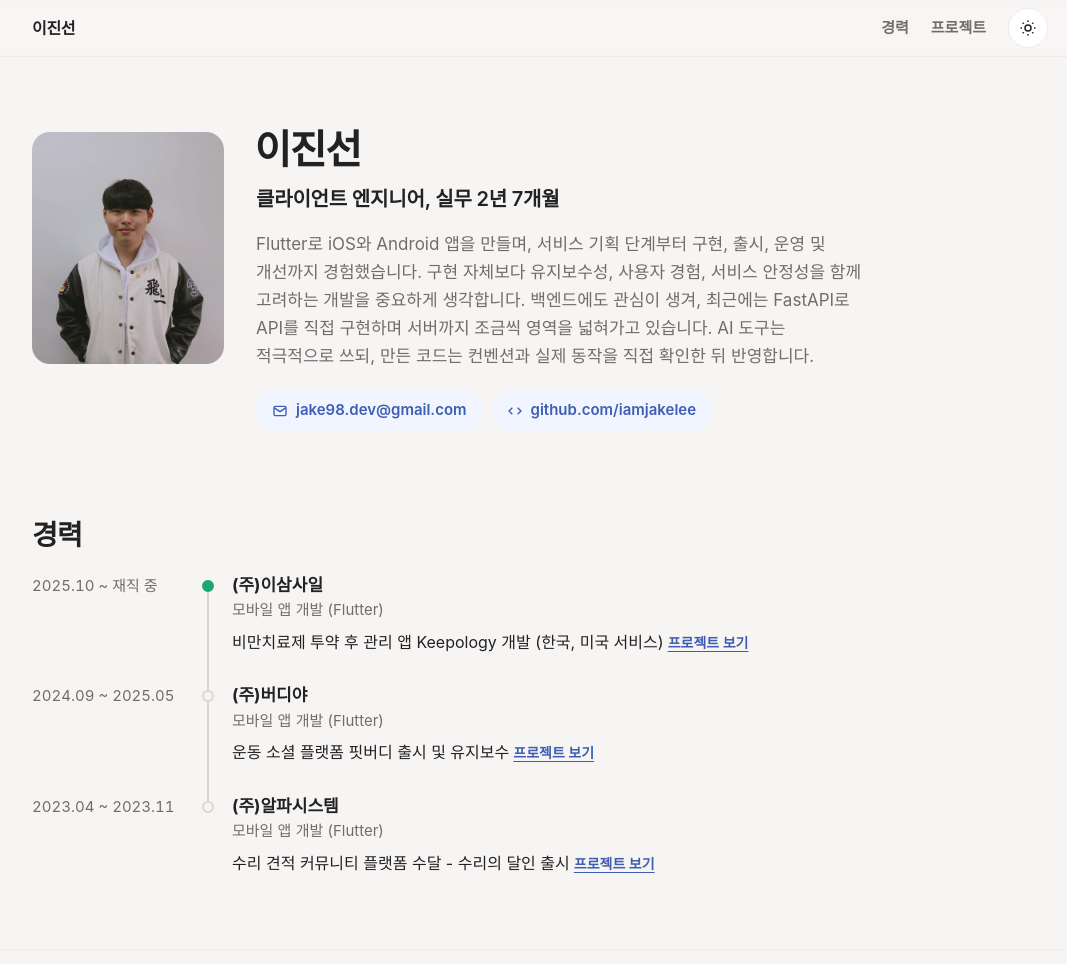
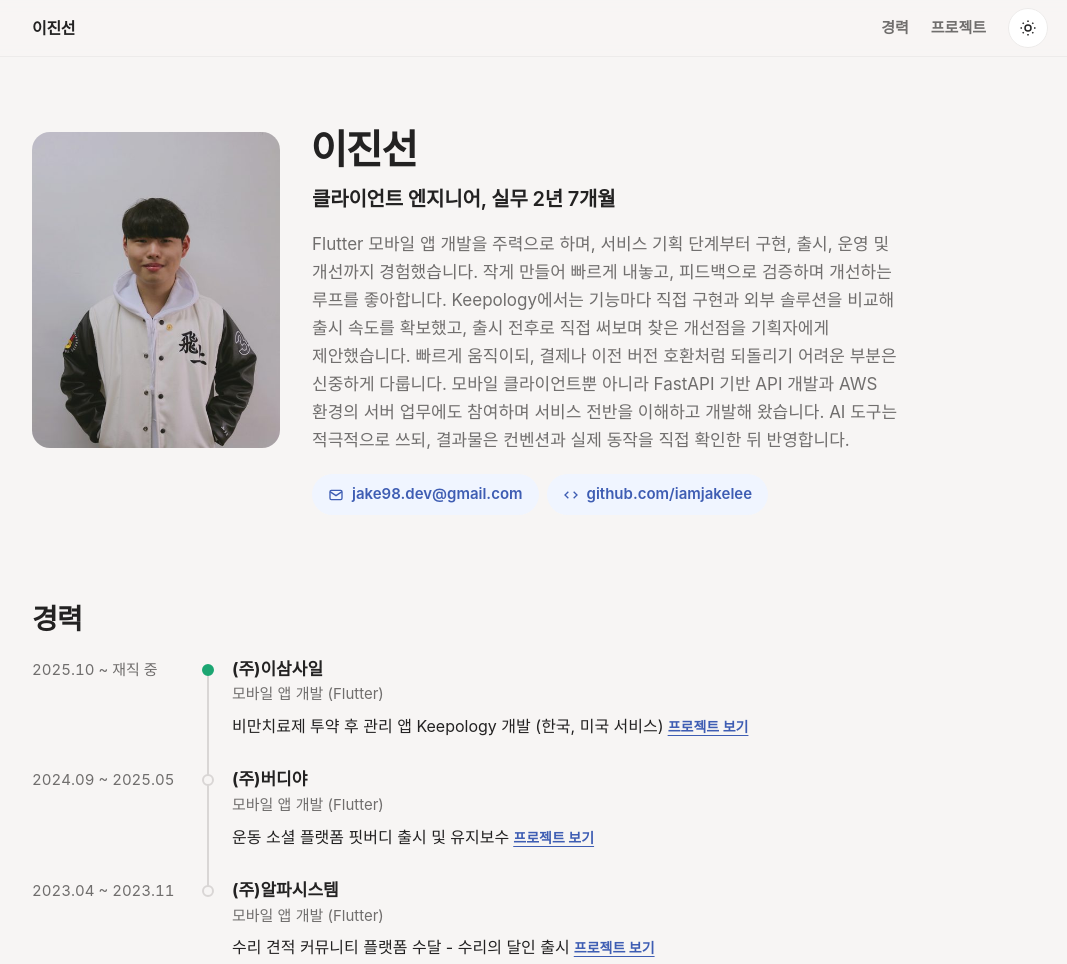
Before and after one commit to iamjakelee/iamjakelee.github.io, a plain HTML site: page index.html in a window 1280 px wide. Shown: the top 964 px of the page, without its empty margins (100-1167 px from the left). Drawn offline with Linux system fonts and the light colour scheme; a web font is replaced by a local one.

Commit message:
Match hero intro to resume summary
Co-Authored-By: Claude Opus 5.5 <noreply@anthropic.com>
Claude-Session: https://claude.ai/code/session_016GEzcz3uSqaj4weMDULFM6

```diff
--- a/index.html
+++ b/index.html
@@ -113,8 +113,8 @@
   /* 첫 화면 */
   .hero { padding: clamp(40px, 6vw, 72px) 0 clamp(40px, 5vw, 64px); }
   /* 사진 높이는 이름부터 소개 글 끝까지 맞추고, 연락처 줄은 사진 아래 행으로 뺌.
-     contain: size로 사진 자체 크기가 행 높이를 키우지 않게 함. 폭 192px은 데스크톱에서 약 4:5가 되는 값 */
-  .who { display: grid; grid-template-columns: 192px minmax(0, 1fr); gap: 20px 32px; max-width: 924px; }
+     contain: size로 사진 자체 크기가 행 높이를 키우지 않게 함. 폭 248px은 소개 글 8줄일 때 원본 비율(약 1:1.23)이 되는 값 */
+  .who { display: grid; grid-template-columns: 248px minmax(0, 1fr); gap: 20px 32px; max-width: 924px; }
   /* 줄 간격 여백을 빼고 이름 글자 위쪽, 소개 글 마지막 줄 글자 아래쪽에 맞춤 */
   .photo { grid-row: 1; contain: size; margin: 3px 0 6px; }
   .hero-photo { width: 100%; height: 100%; object-fit: cover; border-radius: 18px; background: var(--line); }
@@ -291,7 +291,7 @@
       <div class="intro">
         <h1>이진선</h1>
         <p class="role">클라이언트 엔지니어, 실무 2년 7개월</p>
-        <p class="lead">Flutter로 iOS와 Android 앱을 만들며, 서비스 기획 단계부터 구현, 출시, 운영 및 개선까지 경험했습니다. 구현 자체보다 유지보수성, 사용자 경험, 서비스 안정성을 함께 고려하는 개발을 중요하게 생각합니다. 백엔드에도 관심이 생겨, 최근에는 FastAPI로 API를 직접 구현하며 서버까지 조금씩 영역을 넓혀가고 있습니다. AI 도구는 적극적으로 쓰되, 만든 코드는 컨벤션과 실제 동작을 직접 확인한 뒤 반영합니다.</p>
+        <p class="lead">Flutter 모바일 앱 개발을 주력으로 하며, 서비스 기획 단계부터 구현, 출시, 운영 및 개선까지 경험했습니다. 작게 만들어 빠르게 내놓고, 피드백으로 검증하며 개선하는 루프를 좋아합니다. Keepology에서는 기능마다 직접 구현과 외부 솔루션을 비교해 출시 속도를 확보했고, 출시 전후로 직접 써보며 찾은 개선점을 기획자에게 제안했습니다. 빠르게 움직이되, 결제나 이전 버전 호환처럼 되돌리기 어려운 부분은 신중하게 다룹니다. 모바일 클라이언트뿐 아니라 FastAPI 기반 API 개발과 AWS 환경의 서버 업무에도 참여하며 서비스 전반을 이해하고 개발해 왔습니다. AI 도구는 적극적으로 쓰되, 결과물은 컨벤션과 실제 동작을 직접 확인한 뒤 반영합니다.</p>
       </div>
       <ul class="contact">
         <li><a href="mailto:jake98.dev@gmail.com"><svg viewBox="0 0 24 24" fill="none" stroke="currentColor" stroke-width="2" aria-hidden="true"><rect x="3" y="5" width="18" height="14" rx="2"/><path d="m3 7 9 6 9-6"/></svg>jake98.dev@gmail.com</a></li>
```
